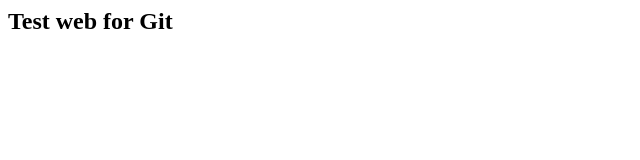
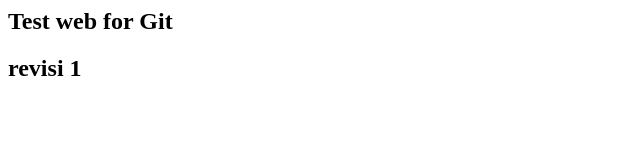
Before and after one commit to SufiyanTs/latihanCDRgit, a plain HTML site: page index.html in a window 1280 px wide. Shown: the full height of the page, 0-640 px from the left. Drawn offline with Linux system fonts and the light colour scheme.

Commit message:
commit kedua

```diff
--- a/index.html
+++ b/index.html
@@ -4,7 +4,7 @@
 	</head>
 	<body>
 		<h2>Test web for Git</h2>
-
+		 <h2>revisi 1</h2>
 
 	</body>
 
```
